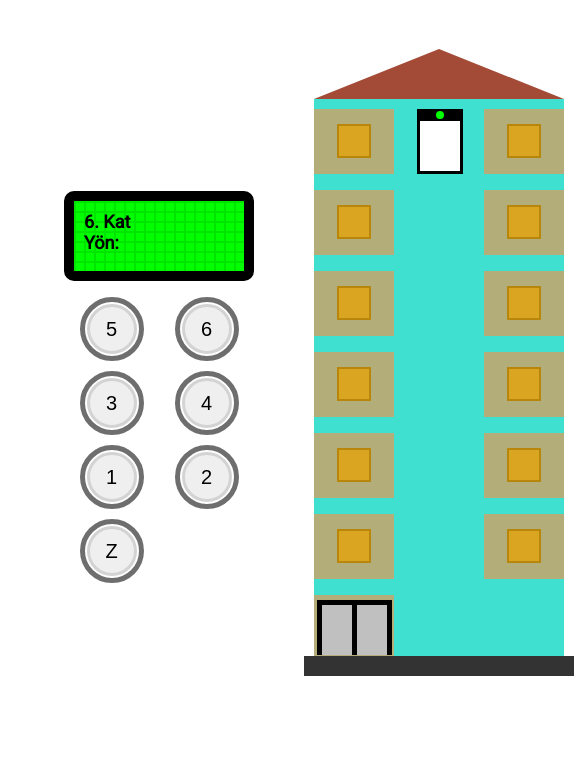
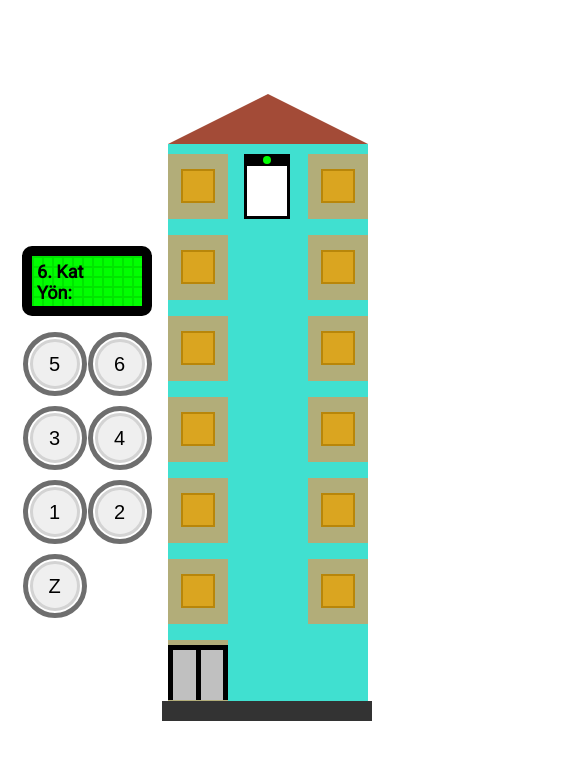
Before and after one commit to isagul/elevator, a React (Create React App) app: page / in a window 390 px wide. Shown: the top 760 px of the page, 585 px wide, since content can reach past the window. Built offline with nearby package versions, Linux system fonts and the light colour scheme.

Commit message:
multiple floor feature added

```diff
--- a/public/index.html
+++ b/public/index.html
@@ -25,7 +25,7 @@
       work correctly both with client-side routing and a non-root public URL.
       Learn how to configure a non-root public URL by running `npm run build`.
     -->
-    <title>React App</title>
+    <title>Elevator</title>
   </head>
   <body>
     <noscript>You need to enable JavaScript to run this app.</noscript>
--- a/src/App.js
+++ b/src/App.js
@@ -1,12 +1,15 @@
 import React, {useState} from 'react';
 import './App.scss';
+
+let pressedFloors = [];
 
 function App() {
   const [floorInfo, setFloorInfo] = useState({value: 6, label: '6'});
   const [elevatorDirection, setElevatorDirection] = useState('');
-  const [pressedFloors, setPressedFloors] = useState([]);
+  const [isMoveElevator, setIsMoveElevator]= useState(false);
+  // const [pressedFloors, setPressedFloors] = useState([]);
   // let pressedFloors = [];
-  const elevatorArriveTime = 1000;
+  // const elevatorArriveTime = 1000;
 
   const elevatorButtons = () => {
     let floors = [
@@ -28,31 +31,42 @@ function App() {
   }
 
   const closeDoorElevator = (e) => {
+    setIsMoveElevator(true);
     let elevator = document.getElementById('elevator');
-    elevator.classList.add('close-door');
 
-    let clickedButton = document.getElementById(`button-${e.value}`);
-    clickedButton.classList.add('active-button')
+
+    return new Promise(resolve => {
+      elevator.classList.add('close-door');
+      pressedFloors.forEach(floor => {
+        let clickedButton = document.getElementById(`button-${floor.value}`);
+        clickedButton.classList.add('active-button');
+      })
+      setTimeout(() => {
+        resolve(true);
+      }, 1000)
+    })
+
   }
 
   function openDoorElevator(e){
+    setIsMoveElevator(false);
     let elevator = document.getElementById('elevator');
-    elevator.classList.remove('close-door');
-
     let clickedButton = document.getElementById(`button-${e.value}`);
-    clickedButton.classList.remove('active-button')
+    return new Promise(resolve => {
+      elevator.classList.remove('close-door');
+      clickedButton.classList.remove('active-button');
+      pressedFloors = [];
+      resolve(true);
+    },1000)
   }
 
-  function pressedButton(e){
-    closeDoorElevator(e);
-    setPressedFloors(prevFloors => [...prevFloors, e])
-    setTimeout(() => {
-      const {value} = e;
-      /*setPressedFloors(prevFloors => [...prevFloors, value])
-      console.log('pressed floors', pressedFloors);*/
-      let elevator = document.getElementById('elevator');
-      let floor = document.getElementById(`floor-${value}`);
+  function moveElevator(e){
+    const {value} = e;
+    let elevator = document.getElementById('elevator');
 
+    let floor = document.getElementById(`floor-${value}`);
+
+    return new Promise(resolve => {
       if (value > floorInfo.value) {
         setElevatorDirection('Yukarı')
         for (let i = elevator.offsetTop; i >= floor.offsetTop; i--) {
@@ -64,12 +78,28 @@ function App() {
           elevator.style.top = i + 'px'
         }
       }
-    }, elevatorArriveTime)
-    setTimeout(() => {
-      openDoorElevator(e);
-      setFloorInfo(e);
+      setTimeout(() => {
+        resolve(true);
+      }, 1500)
+    });
+  }
 
-    },elevatorArriveTime + 1000)
+  async function pressedButton(e){
+    pressedFloors.push(e);
+
+    let promise = Promise.resolve();
+    pressedFloors.forEach(floor => {
+      promise = promise.then(async () => {
+        setFloorInfo(floor);
+        await closeDoorElevator(floor)
+        await moveElevator(floor)
+        await openDoorElevator(floor);
+        return new Promise(res => {
+          setTimeout(res, 1000);
+        })
+      })
+
+    })
 
   }
 
@@ -165,7 +195,7 @@ function App() {
         </div>
         <div className="elevator" id="elevator">
           <div className="elevator-door"></div>
-          <div className="elevator-light"></div>
+          <div className="elevator-light" style={{background: isMoveElevator ? 'red' : 'lime'}}></div>
         </div>
       </div>
     </div>
--- a/src/App.scss
+++ b/src/App.scss
@@ -1,28 +1,28 @@
 .app {
-  width: 500px;
-  height:550px;
   display: flex;
   flex-direction: row;
-  justify-content: space-between;
+  justify-content: center;
   align-items: center;
-  padding: 4rem;
-  margin: 3rem auto 0 auto;
+  height: 100vh;
+  // margin: 3rem auto 0 auto;
   font-family: 'Roboto', sans-serif;
+  padding: 10px;
 
 
   .elevator-buttons-area {
+    margin-right: 1rem;
     .floor-info-area {
       width:150px;
       border:10px solid black;
       border-radius: 10px;
       background-color: #01FF00;
-      height:50px;
+      height:40px;
       margin-bottom: 1rem;
       background-size: 10px 10px;
       background-image:
       linear-gradient(to right, #00E500 2px, transparent 1px),
       linear-gradient(to bottom, #00E500 2px, transparent 1px);
-      padding: 10px;
+      padding: 5px;
       p {
         margin: 0;
         font-weight: 600;
@@ -48,6 +48,9 @@
           border: 3px solid lightgray;
           font-size: 20px;
           outline: none;
+          display: flex;
+          justify-content: center;
+          align-items: center;
           &:hover {
             cursor: pointer;
           }
@@ -131,7 +134,6 @@
           border-radius: 50%;
           width: 8px;
           height: 8px;
-          background: lime;
         }
     }
 
@@ -166,3 +168,25 @@
   box-shadow: 1px 1px 5px 3px green;
   color: white;
 }
+
+@media screen and (max-width: 414px) {
+  .app .elevator-buttons-area .floor-info-area {
+    width: 100px;
+  }
+  .app .building .floor .home {
+    width: 60px;
+  }
+  .app .building {
+    width: 200px;
+  }
+  .app .building:after {
+    width:210px;
+    left: -6px;
+  }
+  .app .building:before {
+    border-width: 0 100px 50px 100px;
+  }
+  .app .building .elevator {
+    left: 38%;
+  }
+}
```
